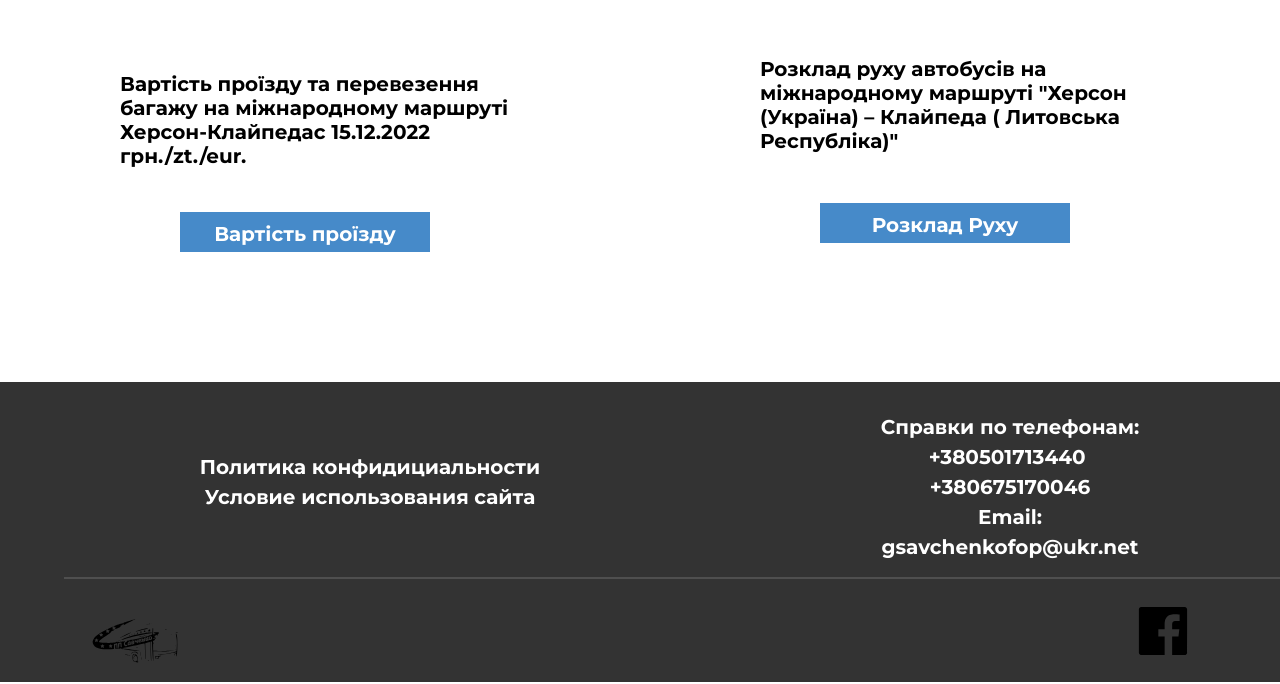
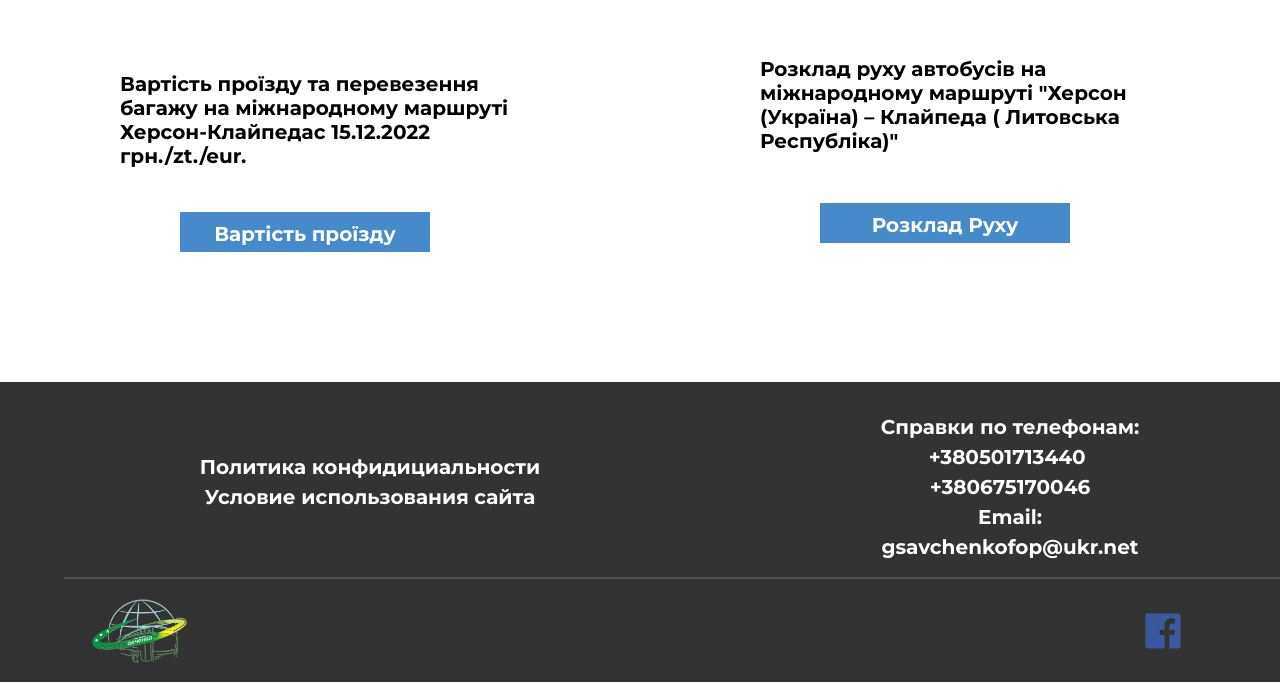
Before and after one commit to DarkCopnay/ClientSite, a plain HTML site: page Main/index.html in a window 1280 px wide. Shown: the part 1374-2058 px from the top of the page. Drawn offline with Linux system fonts and the light colour scheme.

Commit message:
img+links

```diff
--- a/Main/index.html
+++ b/Main/index.html
@@ -75,10 +75,10 @@
     </div>
     <div class="last_img">
         <div class="logo_foot">
-    <img src="img/logo.svg" width="95" height="64" alt="logo">
+    <img src="img/logo.png" width="95" height="64" alt="logo">
 </div>
     <div class="soc_seti">
-        <img src="img/Facebook.svg"  alt="" width="50" height="50">
+        <a href="https://www.facebook.com/FOPSAVCHENKO"><img src="img/facebook.png"  alt="" width="50" height="50"></a>
     </div>
     </div>
 
```
Also changed, not shown: Main/img/facebook.png (added).
